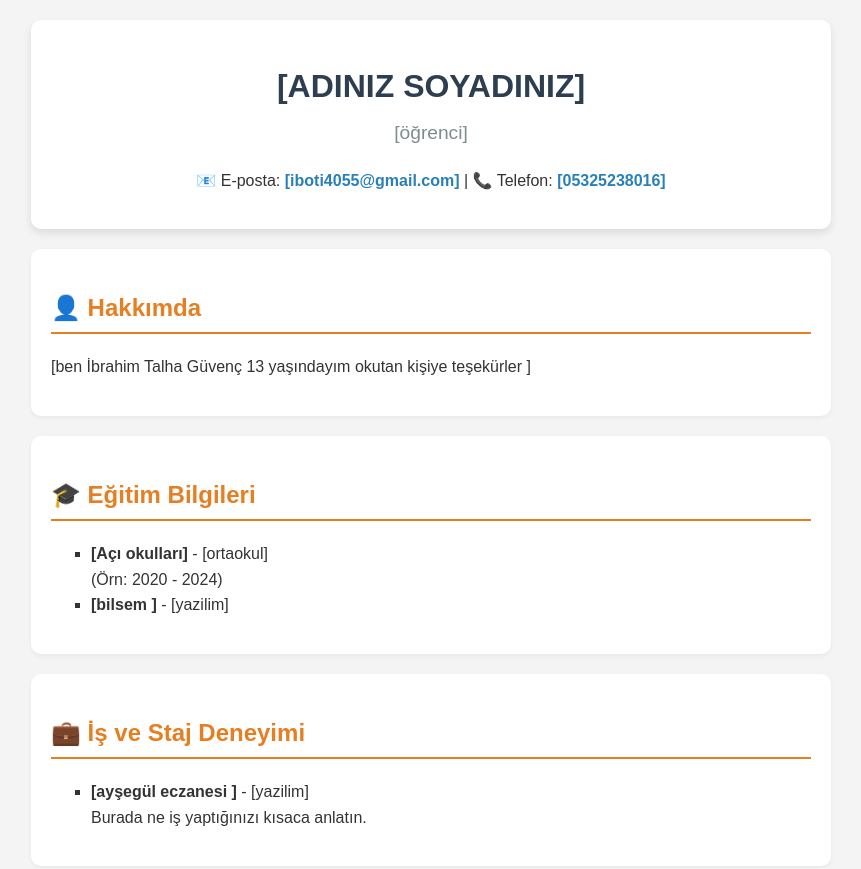
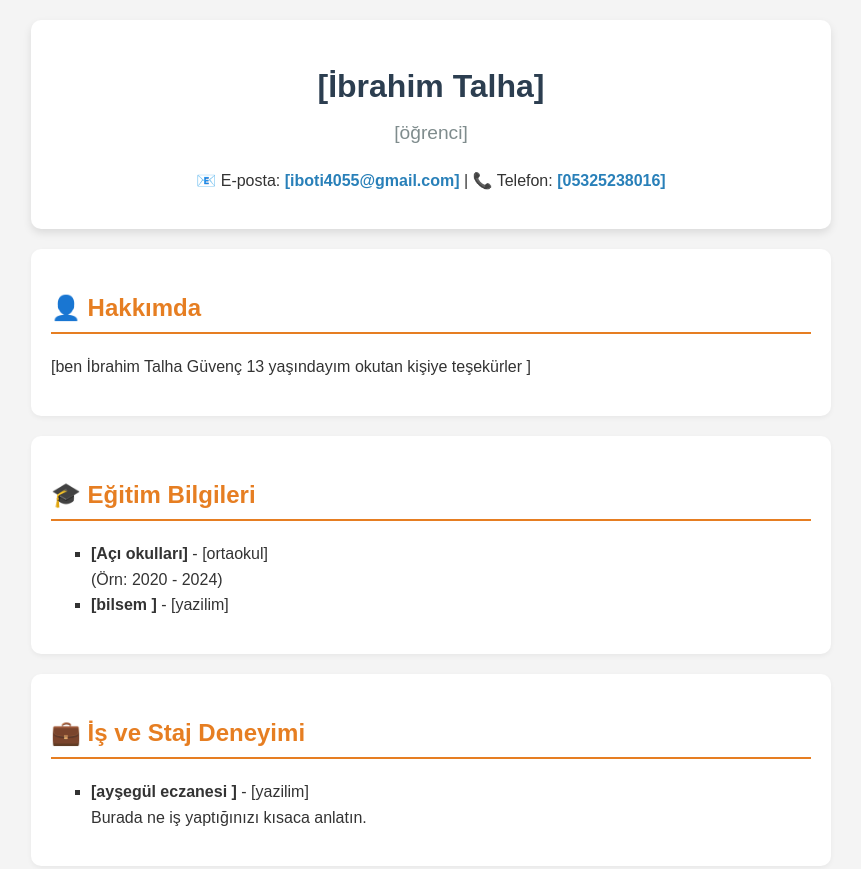
Before and after one commit to ibrahimtalha4055-del/aitriyaj, a plain HTML site: page index.html in a window 1280 px wide. Shown: the top 869 px of the page, without its empty margins (209-1070 px from the left). Drawn offline with Linux system fonts and the light colour scheme.

Commit message:
Add files via upload

```diff
--- a/index.html
+++ b/index.html
@@ -55,7 +55,7 @@
 <body>
 
     <header>
-        <h1>[ADINIZ SOYADINIZ]</h1>
+        <h1>[İbrahim Talha]</h1>
 
         <p class="unvan">[öğrenci]</p>
 
```
